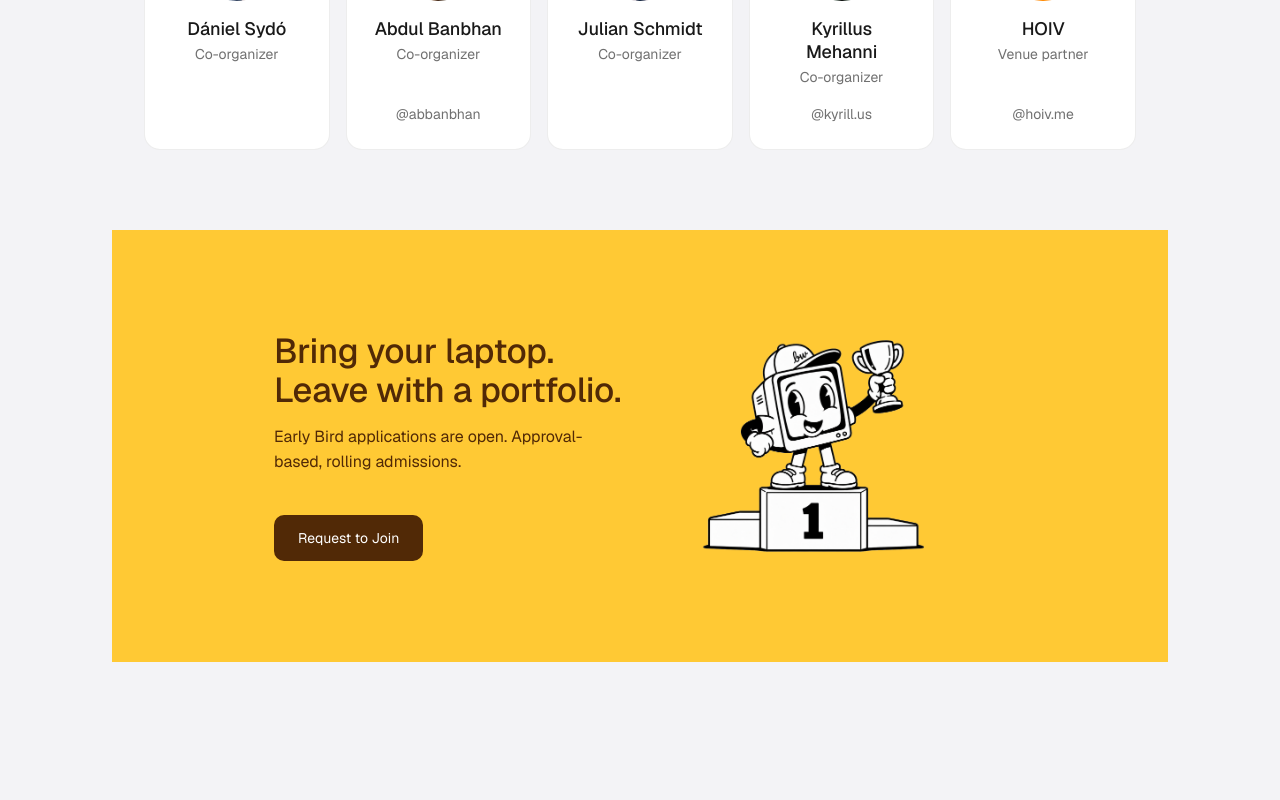
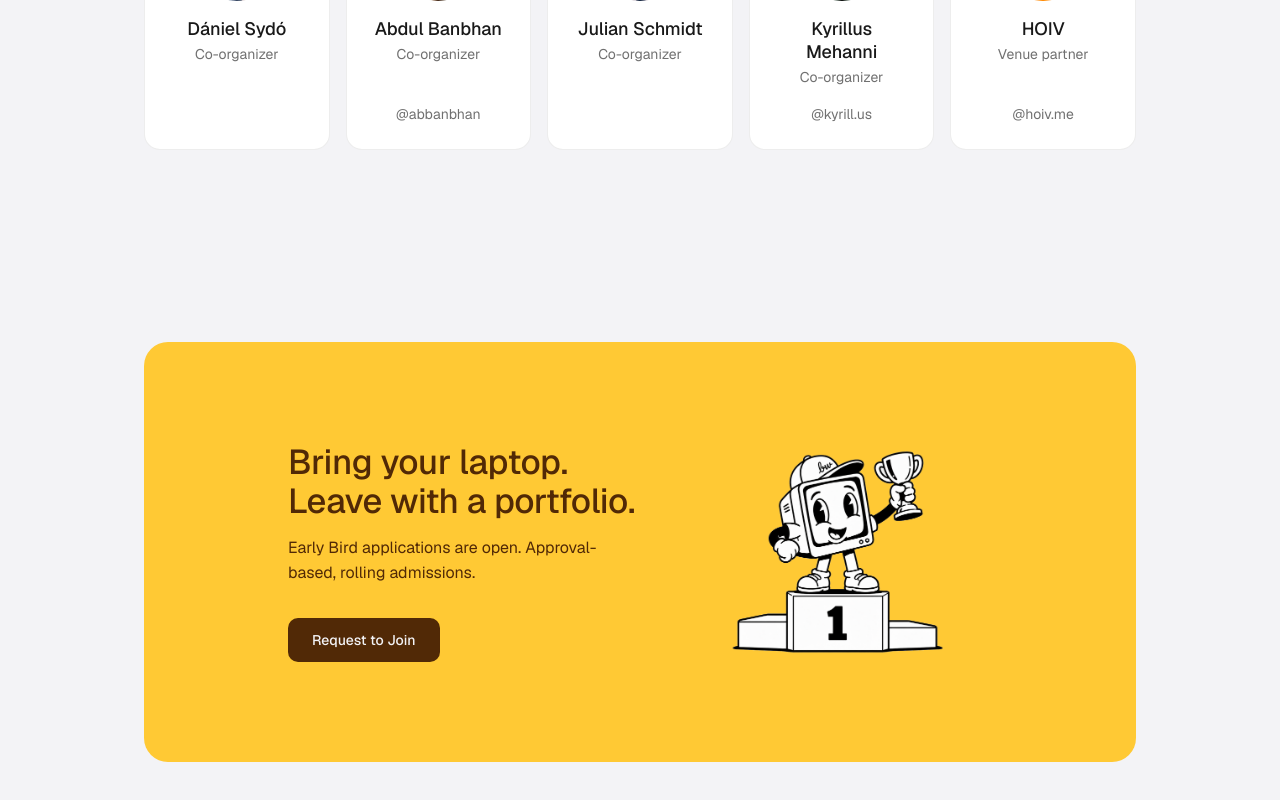
Before and after one commit to Julian-AT/start-hackathon, a Next.js app: page / in a window 1280 px wide. Shown: the part 7646-8446 px from the top of the page. Before the commit the page ends 8372 px from the top, so only its background shows below. Built offline with nearby package versions, Linux system fonts and the light colour scheme.

Commit message:
fix(cta): valid HTML, rounded-3xl card, balanced spacing
The Link no longer wraps a styled `<button>` (was `<a><button>`); it's
now an actual link styled to look like a button. The yellow panel gets
`rounded-3xl` and consistent section padding so it sits in the same
rhythm as the rest of the page.

```diff
--- a/src/features/marketing/sections/cta-section.tsx
+++ b/src/features/marketing/sections/cta-section.tsx
@@ -5,35 +5,32 @@ import { APPLY_URL } from "@/features/marketing/config";
 
 export function CtaSection() {
   return (
-    <section>
-      <div className="container mx-auto max-w-[68rem] px-4">
-        <div className="bg-yellow-2">
-          <div className="mx-auto flex w-full max-w-[49.75rem] flex-col items-center justify-between gap-16 px-8 py-24 md:flex-row md:gap-0">
-            <div className="text-yellow-1 flex max-w-[22rem] flex-col items-center text-center md:block md:text-left">
-              <h2 className="h3 mb-4">Bring your laptop. Leave with a portfolio.</h2>
-              <p className="b2 mb-10">
+    <section id="apply" className="py-20 lg:py-28">
+      <div className="container mx-auto max-w-5xl px-4">
+        <div className="bg-yellow-2 rounded-3xl">
+          <div className="mx-auto flex w-full max-w-3xl flex-col items-center gap-10 px-8 py-16 md:flex-row md:gap-12 md:py-20 lg:py-24">
+            <div className="text-yellow-1 flex max-w-[22rem] flex-col items-center text-center md:items-start md:text-left">
+              <h2 className="h3 mb-4 text-balance">Bring your laptop. Leave with a portfolio.</h2>
+              <p className="b2 mb-8">
                 Early Bird applications are open. Approval-based, rolling admissions.
               </p>
-              <Link href={APPLY_URL} target="_blank" rel="noopener noreferrer">
-                <button
-                  type="button"
-                  className="bg-yellow-1 hover:bg-yellow-1/85 inline-flex items-center justify-center rounded-[0.625rem] px-6 py-4 text-sm leading-[100%] font-normal text-white transition-colors"
-                >
-                  Request to Join
-                </button>
+              <Link
+                href={APPLY_URL}
+                target="_blank"
+                rel="noopener noreferrer"
+                className="bg-yellow-1 text-light-1 hover:bg-yellow-1/85 focus-visible:ring-yellow-1/40 inline-flex h-11 items-center justify-center rounded-md px-6 text-sm font-medium transition-colors outline-none focus-visible:ring-2"
+              >
+                Request to Join
               </Link>
             </div>
 
-            <div
-              className="flex w-full items-center justify-center md:w-[20rem] lg:w-[24rem]"
-              draggable={false}
-            >
+            <div className="flex w-full items-center justify-center md:w-auto md:flex-1">
               <Image
                 src="/images/mascot/8.png"
                 alt=""
                 width={400}
                 height={300}
-                className="h-auto w-full max-w-[20rem]"
+                className="h-auto w-full max-w-[18rem] md:max-w-[20rem] lg:max-w-[22rem]"
                 unoptimized
               />
             </div>
```
